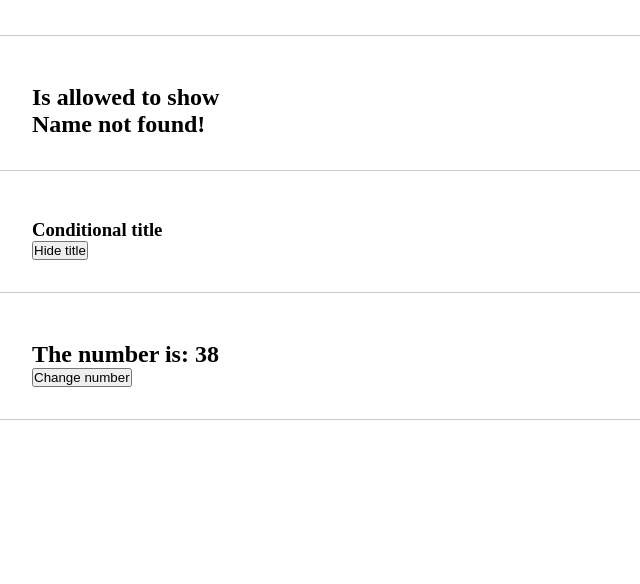
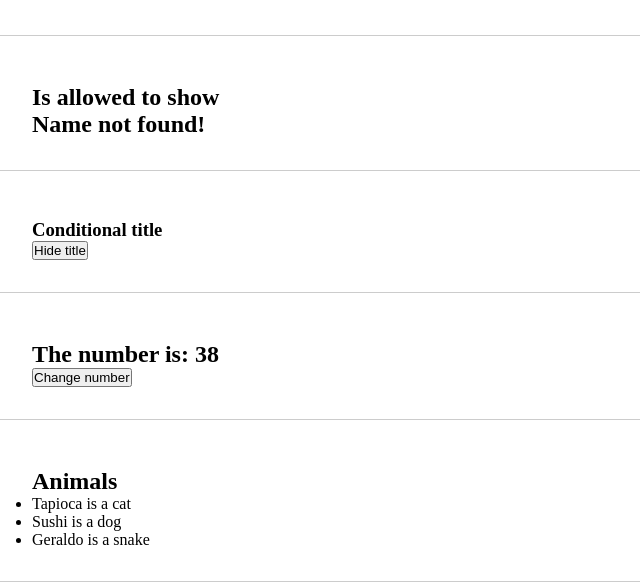
Before and after one commit to EricksonSiqueira/first-angular-project, an Angular app: page / in a window 1280 px wide. Shown: the part 507-1091 px from the top of the page, without its empty margins (0-640 px from the left). Built offline with nearby package versions, Linux system fonts and the light colour scheme.

Commit message:
feat: rendering list with *ngFor

```diff
--- a/src/app/app.component.html
+++ b/src/app/app.component.html
@@ -6,4 +6,5 @@
   <app-if-render />
   <app-events />
   <app-emitter />
+  <app-list-render />
 </div>
--- a/src/app/app.module.ts
+++ b/src/app/app.module.ts
@@ -10,9 +10,10 @@ import { IfRenderComponent } from './components/if-render/if-render.component';
 import { EventsComponent } from './components/events/events.component';
 import { EmitterComponent } from './components/emitter/emitter.component';
 import { ChangeNumberComponent } from './components/change-number/change-number.component';
+import { ListRenderComponent } from './components/list-render/list-render.component';
 
 @NgModule({
-  declarations: [AppComponent, FirstComponentComponent, ParentDataComponent, DirectivesComponent, IfRenderComponent, EventsComponent, EmitterComponent, ChangeNumberComponent],
+  declarations: [AppComponent, FirstComponentComponent, ParentDataComponent, DirectivesComponent, IfRenderComponent, EventsComponent, EmitterComponent, ChangeNumberComponent, ListRenderComponent],
   imports: [BrowserModule, AppRoutingModule],
   providers: [],
   bootstrap: [AppComponent],
--- /dev/null
+++ b/src/app/components/list-render/list-render.component.html
@@ -0,0 +1,6 @@
+<div class="lecture">
+  <h2>Animals</h2>
+  <ul>
+    <li *ngFor="let animal of animals">{{animal.name}} is a {{animal.type}}</li>
+  </ul>
+</div>
--- /dev/null
+++ b/src/app/components/list-render/list-render.component.ts
@@ -0,0 +1,14 @@
+import { Component } from '@angular/core';
+
+@Component({
+  selector: 'app-list-render',
+  templateUrl: './list-render.component.html',
+  styleUrls: ['./list-render.component.css'],
+})
+export class ListRenderComponent {
+  animals = [
+    { name: 'Tapioca', type: 'cat' },
+    { name: 'Sushi', type: 'dog' },
+    { name: 'Geraldo', type: 'snake' },
+  ];
+}
```
Also changed, not shown: src/app/components/list-render/list-render.component.css (added), 1 other file (tests, documents, lock files or other folders).
